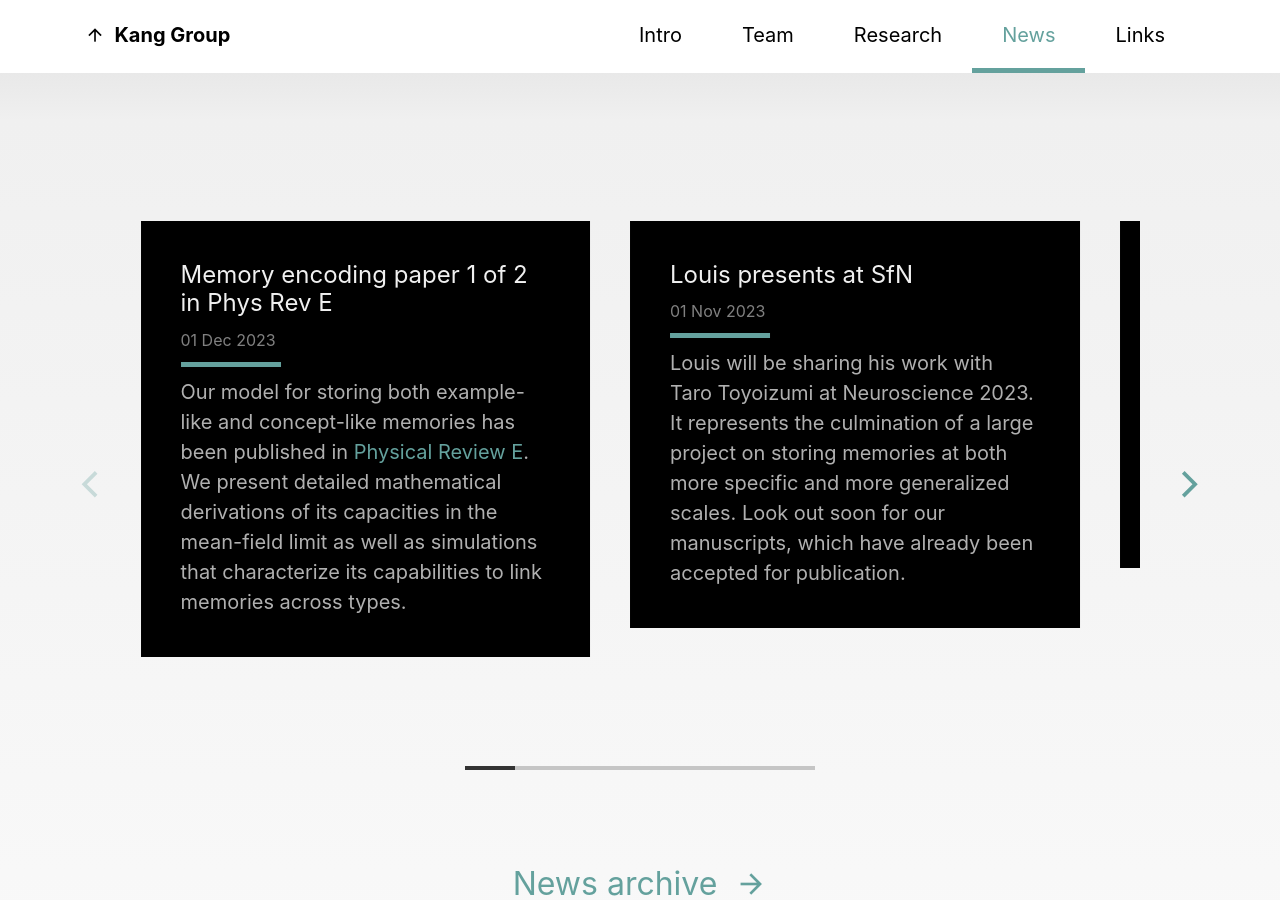
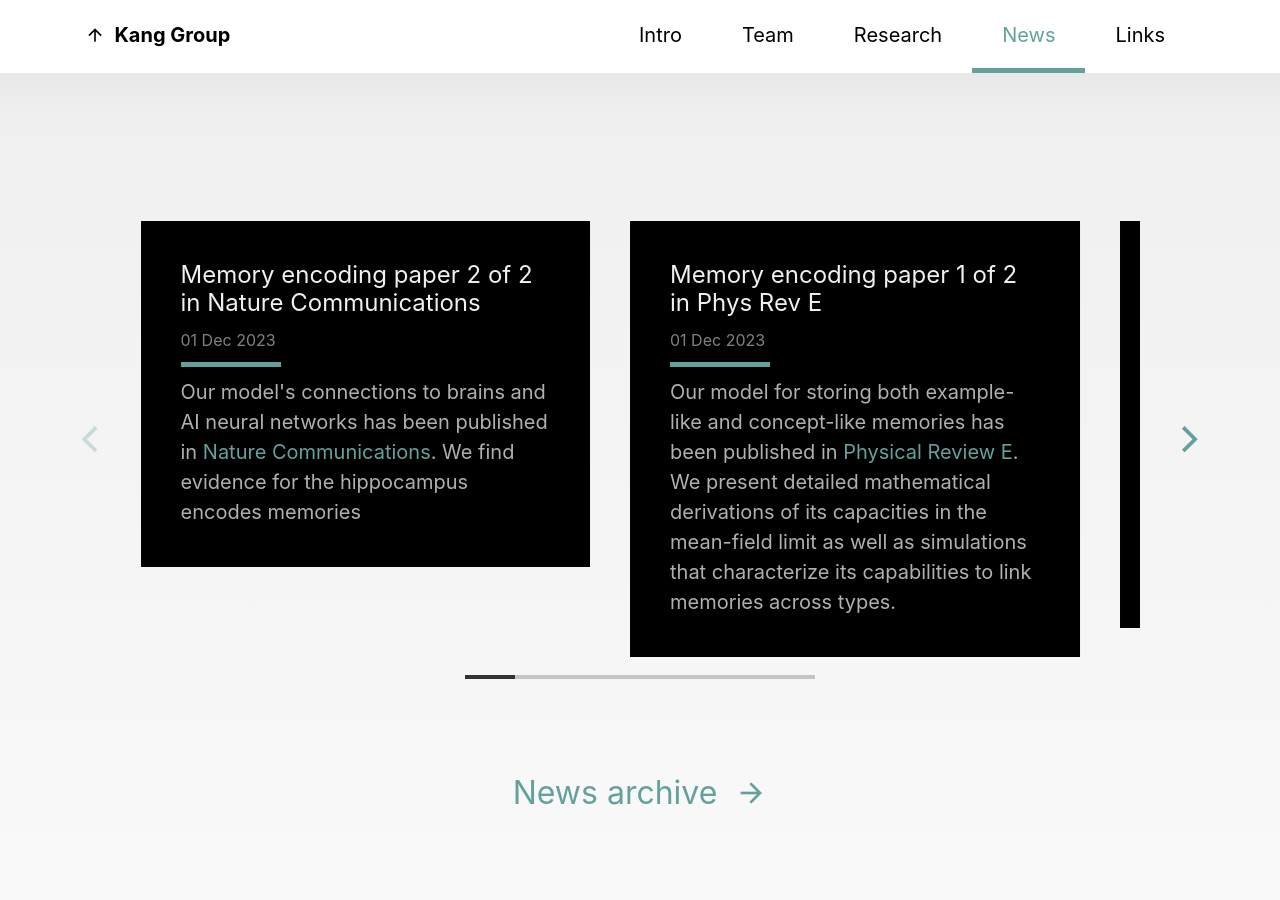
Before and after one commit to louiskang/group.github.io, a Jekyll site: the page built from index.html, in a window 1280 px wide and 900 px high, scrolled down 6134 px. Built offline with Jekyll 4.4.1, drawn with Linux system fonts in a browser that asks for light colours; some web fonts are replaced.

Commit message:
Updating Nat Commun paper

```diff
--- a/_data/news.yml
+++ b/_data/news.yml
@@ -109,3 +109,7 @@
 - title: Memory encoding paper 1 of 2 in Phys Rev E
   date: 2023-12-01
   text: Our model for storing both example-like and concept-like memories has been published in <a href="https://journals.aps.org/pre/abstract/10.1103/PhysRevE.108.054410">Physical Review E</a>. We present detailed mathematical derivations of its capacities in the mean-field limit as well as simulations that characterize its capabilities to link memories across types.
+
+- title: Memory encoding paper 2 of 2 in Nature Communications
+  date: 2023-12-01
+  text: Our model's connections to brains and AI neural networks has been published in <a href="https://www.nature.com/articles/s41467-024-44877-0">Nature Communications</a>. We find evidence for the hippocampus encodes memories
--- a/_data/research.yml
+++ b/_data/research.yml
@@ -5,8 +5,9 @@
     - The hippocampal region CA3 is believed to produce memories from incoming sensory information. Before arriving at CA3, this information stream is split along two neural pathways with different encoding properties&mdash;one is more correlated than the other. We construct a model of CA3 that incorporates this architecture to investigate its computational purpose. Our model reveals that decorrelated encodings maintain distinctions between similar experiences, whereas correlated encodings build concepts from them. This explains how the hippocampus forms distinct memories for separate visits with your grandmother while integrating them through &ldquo;grandmother cells&rdquo; that respond to many different forms of her.
     - Our model proposes that example-like and concept-like encodings are accessed at different phases of the theta oscillation, which is a dominant brain rhythm in the hippocampus. Its predictions stand up to extensive experimental tests using publicly available neural recordings. Finally, we extend our insights from the hippocampus to machine learning by introducing a novel HalfCorr loss function that endows neural networks with CA3-like complementary encodings. HalfCorr networks outperform networks with only single encoding types in a multitask learning paradigm, demonstrating how computational advantages found within neural systems can be unlocked through bio-inspired artificial intelligence.
   refs:
-    - citation: Kang L &amp; Toyoizumi T. Distinguishing examples while building concepts in hippocampal and artificial networks. <i>bioRxiv</i> (2023).
-      link: "https://www.biorxiv.org/content/10.1101/2023.02.21.529365"
+    - citation: Kang L &amp; Toyoizumi T. Distinguishing examples while building concepts in hippocampal and artificial networks. <i>Nat Commun</i> 15, 647 (2024).
+      link: "https://www.nature.com/articles/s41467-024-44877-0"
+      pdf: "/docs/kang2024complementary.pdf"
     - citation: Kang L &amp; Toyoizumi T. Hopfield-like model with complementary encodings of memories. <i>Phys Rev E</i> 108, 054410 (2023).
       link: "https://journals.aps.org/pre/abstract/10.1103/PhysRevE.108.054410"
       pdf: "/docs/kang2023hopfield.pdf"
```
Also changed, not shown: 1 other file.
